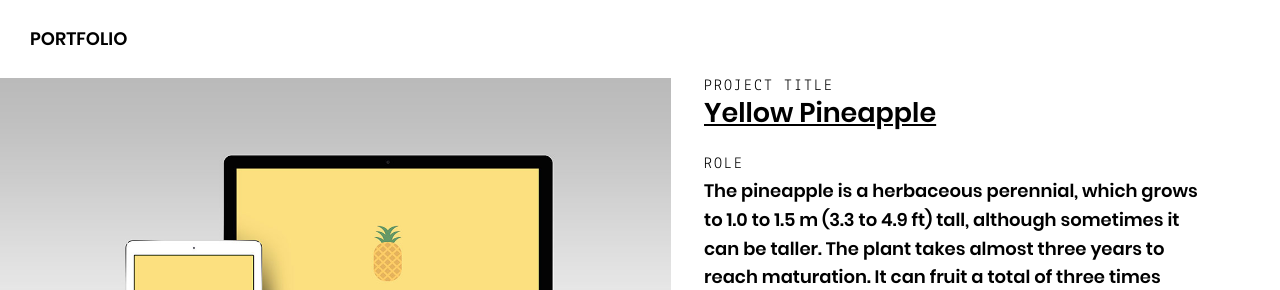
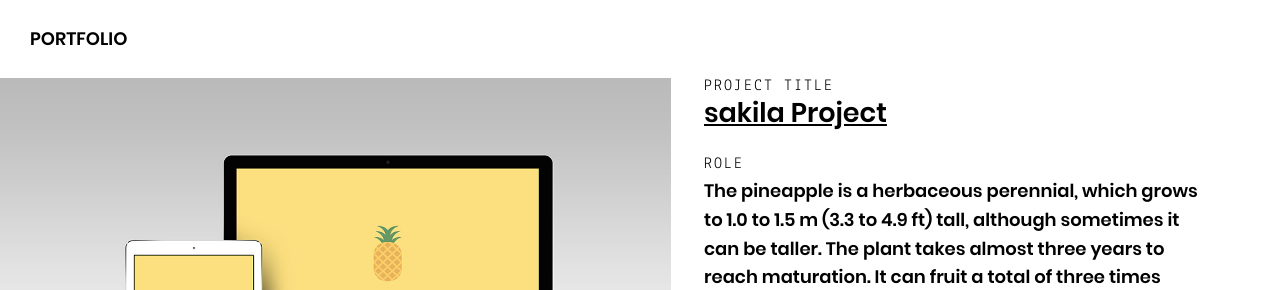
Before and after one commit to heairin1008/heairin1008.github.io, a Jekyll site: the page built from _posts/projects/2017-04-02-yellowpineapple.md, in a window 1280 px wide. Shown: the top 290 px of the page. Built offline with Jekyll 4.4.1, drawn with Linux system fonts in a browser that asks for light colours.

Commit message:
Update 2017-04-02-yellowpineapple.md

```diff
--- a/_posts/projects/2017-04-02-yellowpineapple.md
+++ b/_posts/projects/2017-04-02-yellowpineapple.md
@@ -7,8 +7,8 @@ meta:
   keywords: "Jekyll, Pineapple"
 
 project:
-  title: "Yellow Pineapple"
-  type: "Jekyll"
+  title: "sakila Project"
+  type: "sakila Project"
   url: "https://github.com/arnolds/pineapple"
   logo: "/assets/images/projects/yellowpineapple/logo.png"
   tech: "HTML, CSS, Boostrap, Sass, JavaScript, jQuery, Jekyll"
```
